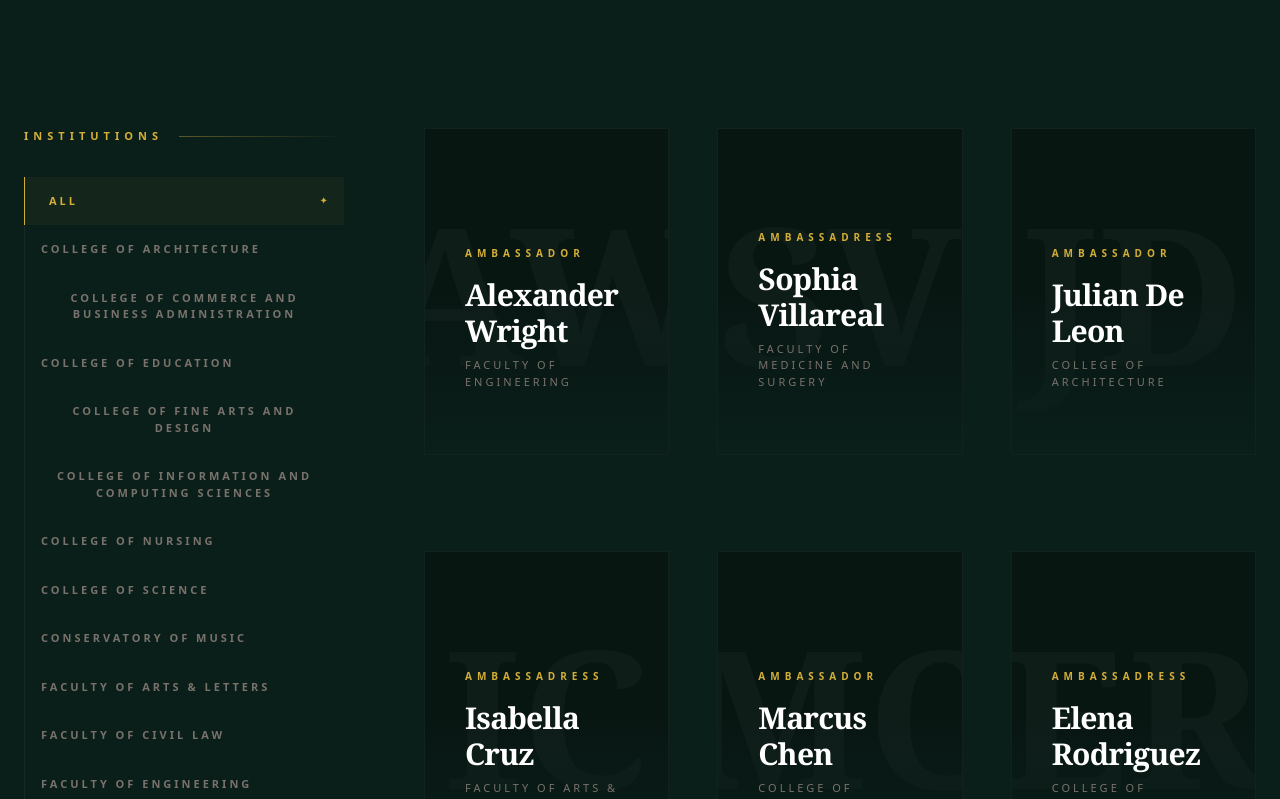
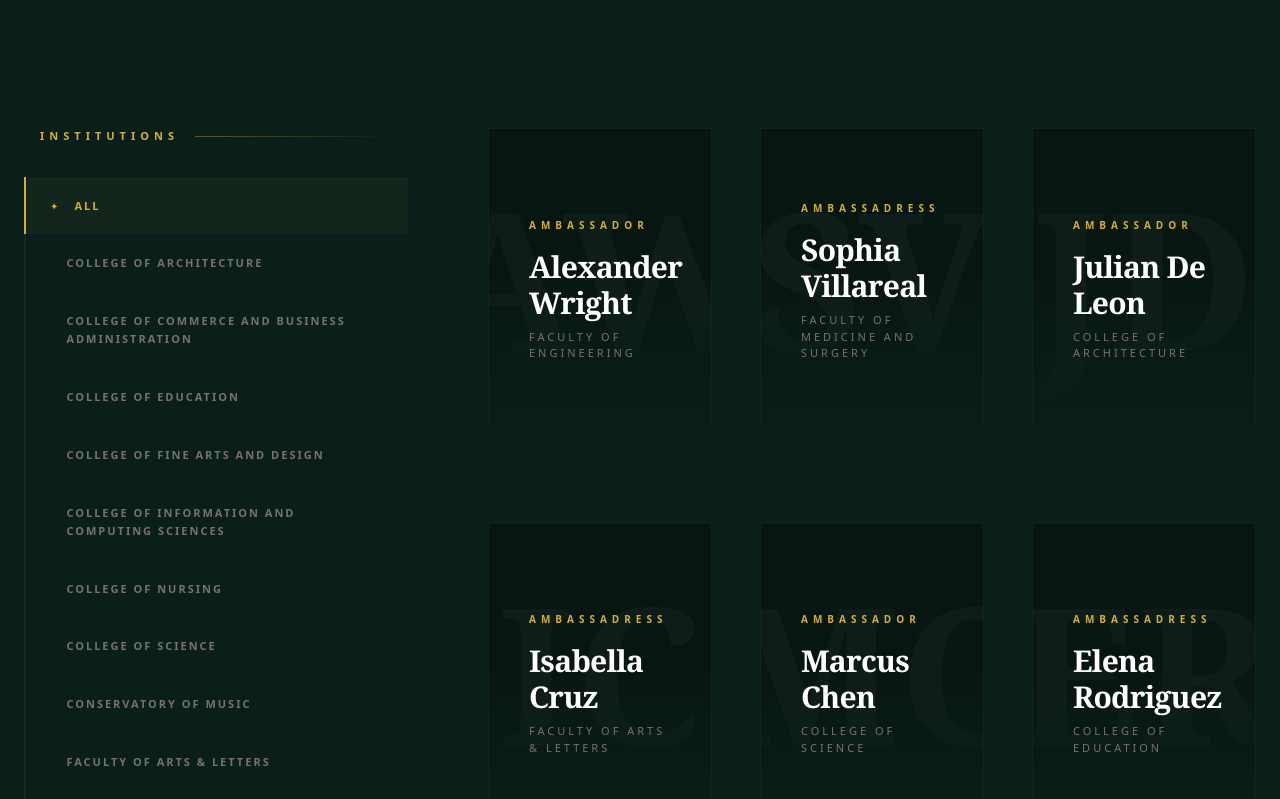
Before and after one commit to iansids/tyaa2026, a React (Vite) app: page /candidates in a window 1280 px wide. Shown: the part 800-1599 px from the top of the page. Built offline with nearby package versions, Linux system fonts and the light colour scheme.

Commit message:
Candidate Sidebar fix

```diff
--- a/src/pages/CandidatesPage.jsx
+++ b/src/pages/CandidatesPage.jsx
@@ -177,10 +177,13 @@ export const CandidatesPage = () => {
         <div className="flex flex-col lg:flex-row gap-20 items-start">
 
         {/* SIDEBAR */}
-          <aside className="lg:w-80 w-full lg:sticky lg:top-32 space-y-12">
+        <aside className="lg:w-96 w-full lg:sticky lg:top-32 space-y-12">
   <div className="space-y-8">
-              <div className="flex items-center gap-4">
-                <h3 className="text-[#d4af37] text-[11px] uppercase tracking-[5px] font-black">Institutions</h3>
+    {/* Header Section: Left Aligned */}
+    <div className="flex items-center gap-4 px-4">
+      <h3 className="text-[#d4af37] text-[11px] uppercase tracking-[5px] font-black whitespace-nowrap">
+        Institutions
+      </h3>
       <div className="h-[1px] flex-1 bg-gradient-to-r from-[#d4af37]/40 to-transparent"></div>
     </div>
 
@@ -189,16 +192,26 @@ export const CandidatesPage = () => {
         <button
           key={college}
           onClick={() => setSelectedCollege(college)}
-                    className={`group flex items-center justify-between py-4 px-4 transition-all duration-500 border-l ${
+          className={`group relative flex items-start gap-4 py-5 px-6 transition-all duration-500 border-l-2 ${
             selectedCollege === college
               ? 'border-[#d4af37] bg-[#d4af37]/5 text-[#d4af37]'
               : 'border-white/5 text-stone-500 hover:text-stone-300 hover:border-stone-700'
           }`}
         >
-                    <span className={`text-[11px] uppercase tracking-[3px] font-bold ${selectedCollege === college ? 'translate-x-2' : ''} transition-transform duration-500`}>
+          {/* Active Indicator: Left Aligned */}
+          <span className={`mt-0.5 text-[10px] transition-all duration-500 flex-shrink-0 ${
+            selectedCollege === college ? 'opacity-100 scale-100' : 'opacity-0 scale-50'
+          }`}>
+            ✦
+          </span>
+
+          {/* College Name: Left Aligned and Wrapped */}
+          <span className={`
+            text-[11px] uppercase tracking-[2px] font-bold text-left leading-relaxed transition-transform duration-500
+            ${selectedCollege === college ? 'translate-x-0' : '-translate-x-2'}
+          `}>
             {college}
           </span>
-                    {selectedCollege === college && <span className="text-[10px]">✦</span>}
         </button>
       ))}
     </nav>
```
Lines whose indentation alone changed are shown as unchanged.
